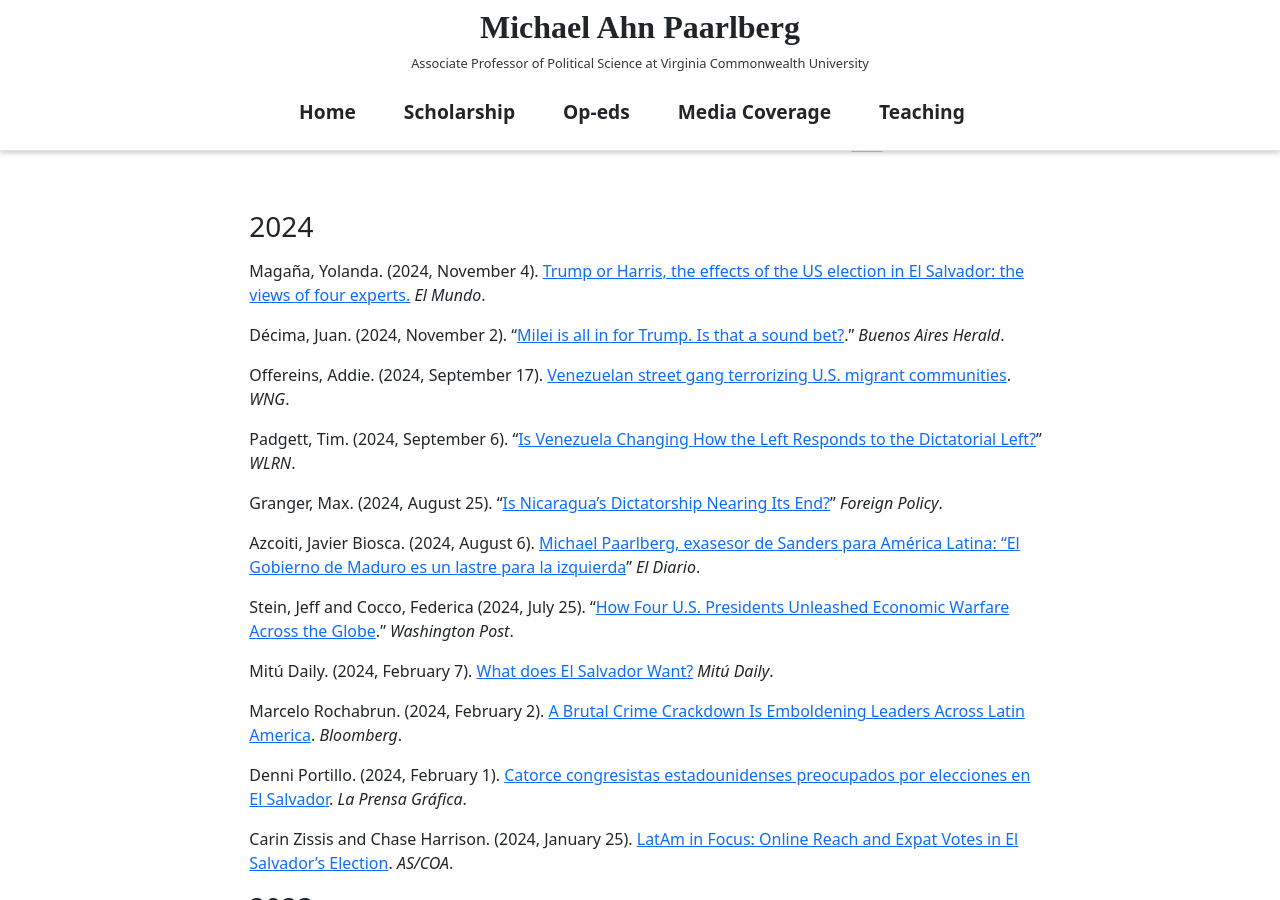
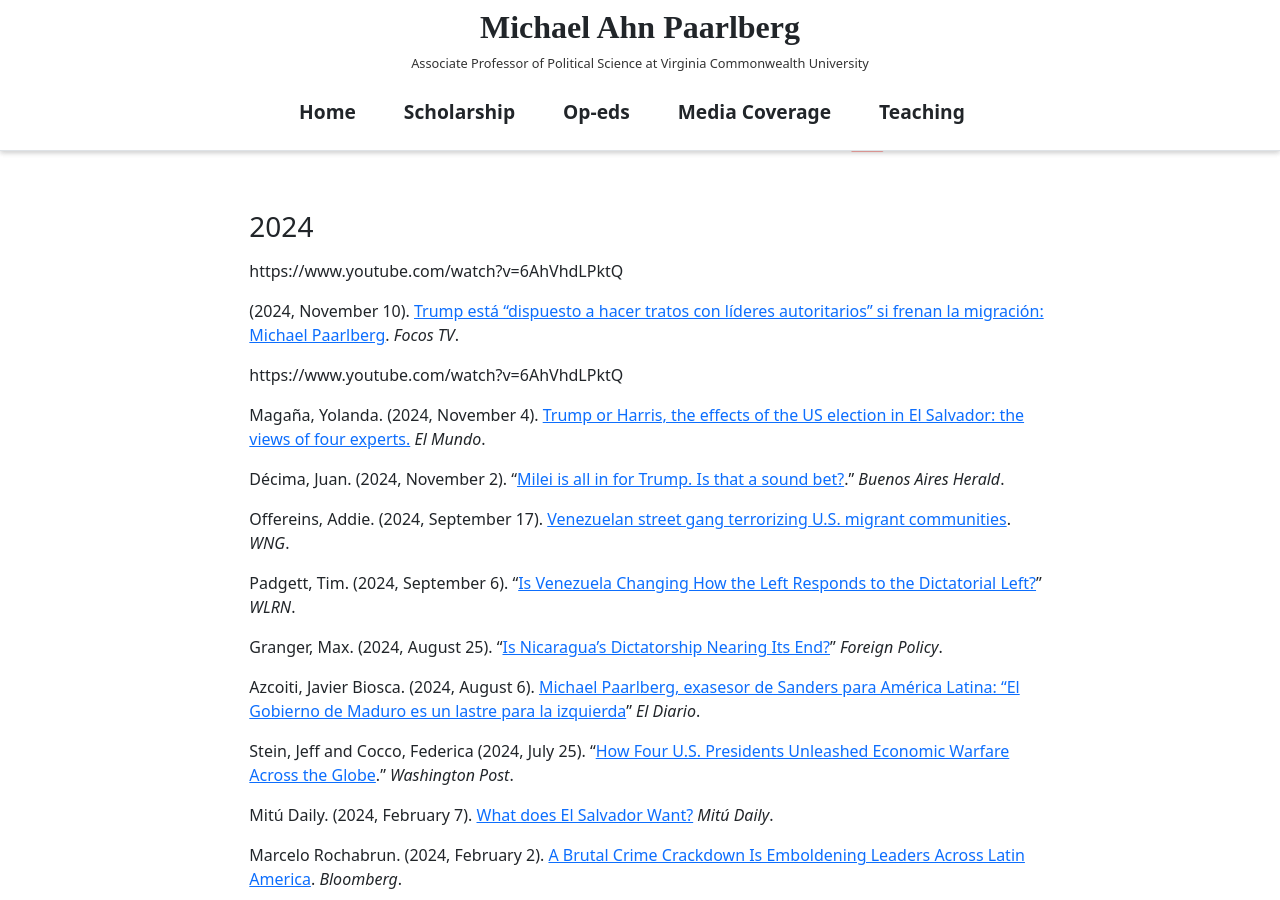
Before and after one commit to RelevantResearch/michael-paarlberg, a Jekyll site: the page built from _pages/home.md, in a window 1280 px wide and 900 px high, scrolled down 5121 px. Built offline with Jekyll 4.4.1, drawn with Linux system fonts in a browser that asks for light colours.

Commit message:
Update media_coverage.md

```diff
--- a/_includes/media_coverage.md
+++ b/_includes/media_coverage.md
@@ -15,6 +15,12 @@ Drawing on my background as a former reporter, I frequently collaborate with nat
 <!-- ----------------------------------------------------------- -->
 
 ### 2024
+
+https://www.youtube.com/watch?v=6AhVhdLPktQ
+
+(2024, November 10). [Trump está “dispuesto a hacer tratos con líderes autoritarios” si frenan la migración: Michael Paarlberg](https://www.youtube.com/watch?v=6AhVhdLPktQ). *Focos TV*.
+
+https://www.youtube.com/watch?v=6AhVhdLPktQ
 
 Magaña, Yolanda. (2024, November 4). [Trump or Harris, the effects of the US election in El Salvador: the views of four experts.](https://diario-elmundo-sv.cdn.ampproject.org/c/s/diario.elmundo.sv/ampArticle/trump-o-harris-los-efectos-de-la-eleccion-de-eeuu-en-el-salvador-la-vision-de-cuatro-expertos) _El Mundo_.
 
```
